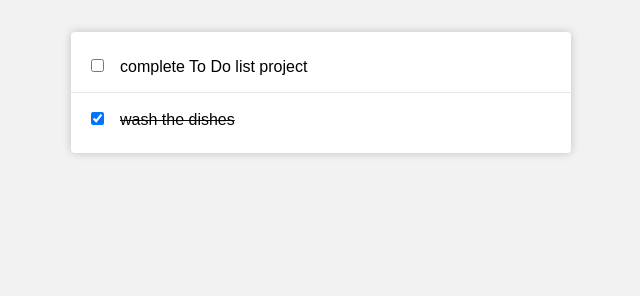
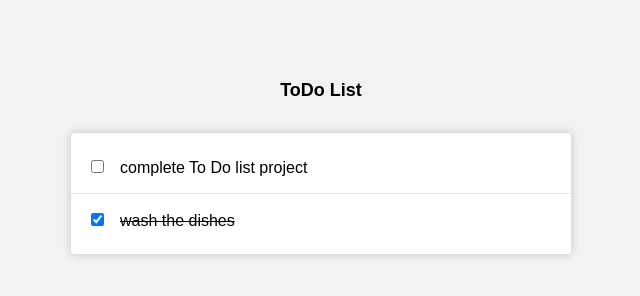
Before and after one commit to betses/webpack, a website built with webpack: page src/index.html in a window 1280 px wide. Shown: the whole page, without its empty margins (319-959 px from the left). Built offline with nearby package versions, Linux system fonts and the light colour scheme.

Commit message:
Fix linter error

```diff
--- a/src/app.css
+++ b/src/app.css
@@ -1,5 +1,4 @@
 body {
-  min-height: 100vh;
   background-color: rgba(0, 0, 0, 0.05);
   padding: 0;
   margin: 0;
@@ -32,3 +31,10 @@ ul {
 #todo li input[type='checkbox'] {
   margin-right: 16px;
 }
+
+.title {
+  text-align: center;
+  font-size: large;
+  font-weight: 600;
+  margin-top: 80px;
+}
--- a/src/index.html
+++ b/src/index.html
@@ -11,6 +11,7 @@
 </head>
 
 <body>
+    <p class="title">ToDo List</p>
     <ul id="todo"></ul>
 </body>
 
```
Also changed, not shown: dist/index.html, dist/main.js.
